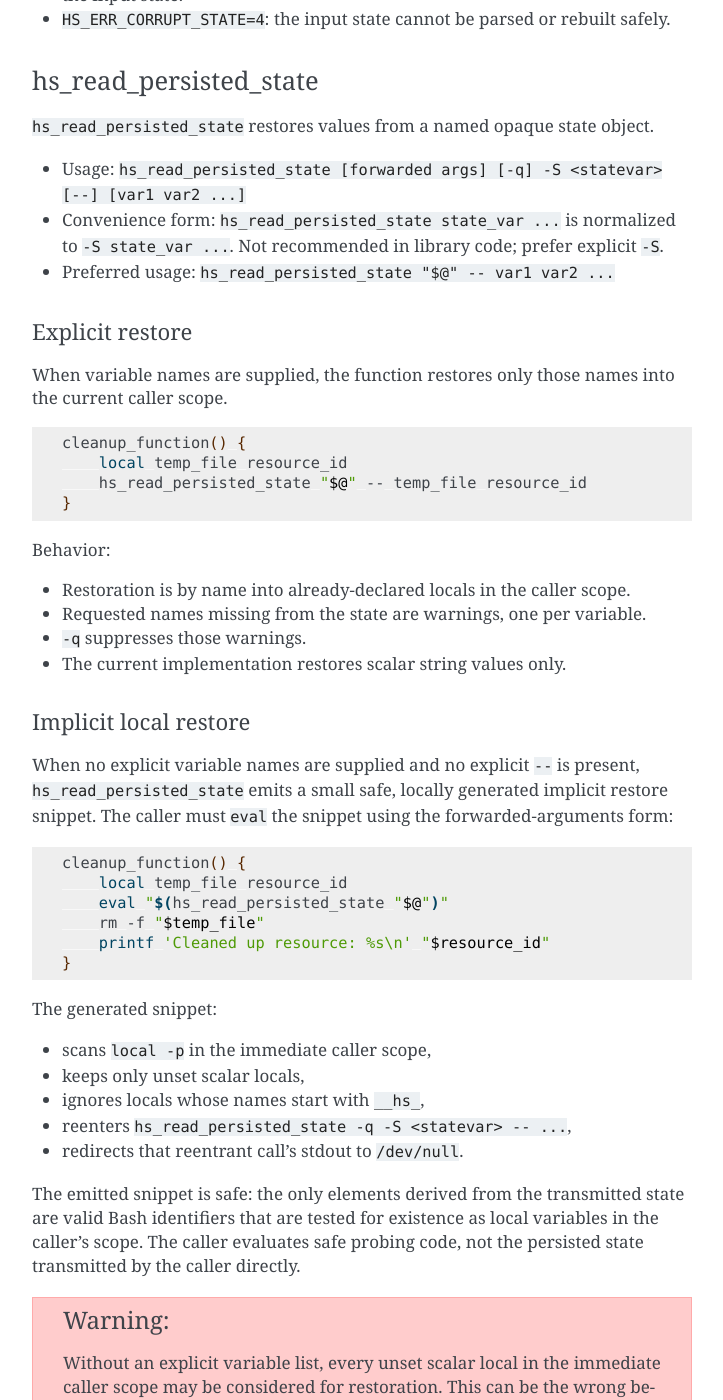
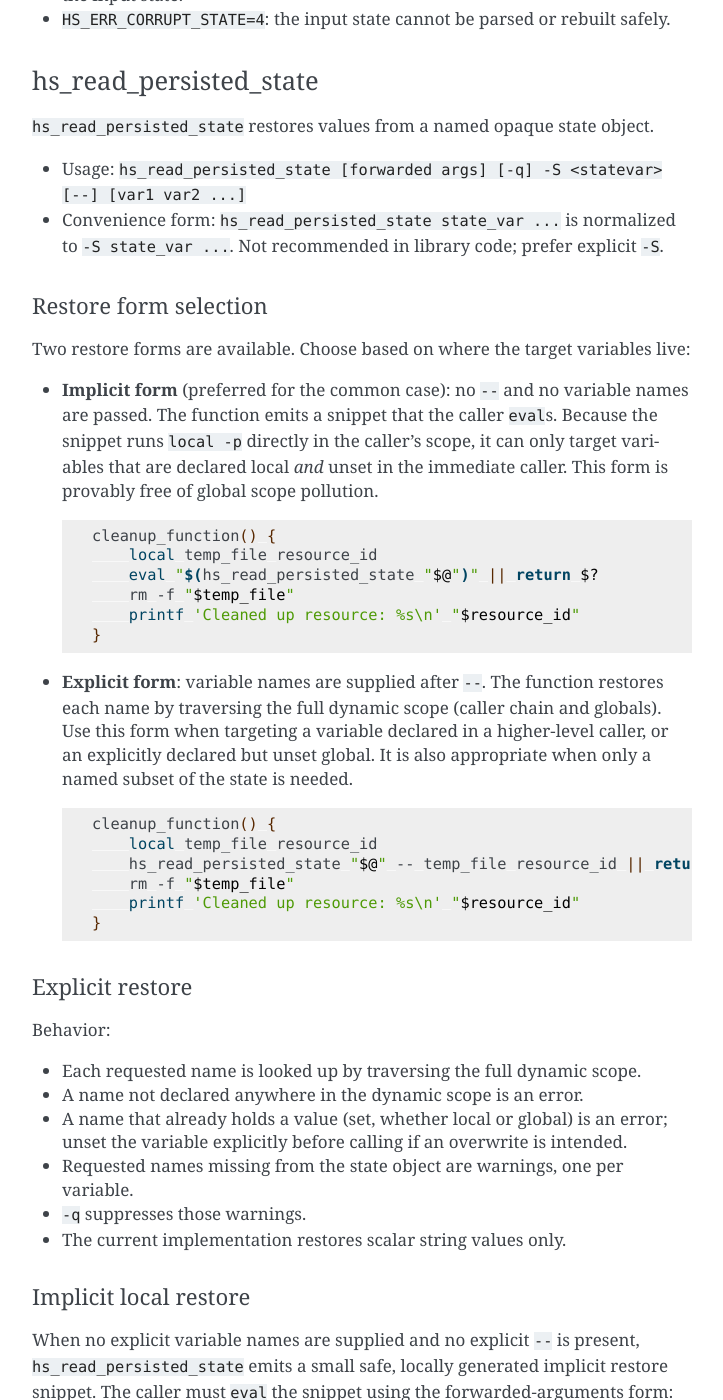
Before and after one commit to CriticalOptimisation/bash-deploy-libs, a Sphinx documentation site: the page built from docs/libraries/handle_state.rst, in a window 1280 px wide and 1400 px high, scrolled down 2705 px. Shown: the whole window, without its empty margins (388-1111 px from the left). Built offline with Sphinx 7.4.7, drawn with Linux system fonts in a browser that asks for light colours; pages that are not in the unit, such as notebooks, are missing from menus; some of the changed text lies outside the part shown.

Commit message:
docs(handle_state): document HS_ERR_VAR_ALREADY_SET and restore form hierarchy (#100)
Add HS_ERR_VAR_ALREADY_SET=11 to Error Codes table and to the
hs_read_persisted_state Errors section alongside HS_ERR_UNKNOWN_VAR_NAME=10.

Rewrite the hs_read_persisted_state usage guidance to establish a clear
form hierarchy: the implicit eval form is preferred for the common case
(provably free of global pollution via local -p in caller scope); the
explicit form is appropriate when targeting variables in a higher-level
caller or declared globals.

Update the function header comment to match the new documented behavior
and add || return $? to all hs_* calls in every code example.

Co-Authored-By: Claude Sonnet 4.6 <noreply@anthropic.com>

```diff
--- a/docs/libraries/handle_state.rst
+++ b/docs/libraries/handle_state.rst
@@ -32,20 +32,20 @@ Quick Start
    init_function() {
        local temp_file="/tmp/some_temp_file"
        local resource_id="resource_123"
-       hs_persist_state_as_code "$@" -- temp_file resource_id
+       hs_persist_state_as_code "$@" -- temp_file resource_id || return $?
    }
 
    cleanup_function() {
        local temp_file resource_id
-       hs_read_persisted_state "$@" -- temp_file resource_id
+       eval "$(hs_read_persisted_state "$@")" || return $?
        rm -f "$temp_file"
        printf 'Cleaned up resource: %s\n' "$resource_id"
-       hs_destroy_state "$@" -- temp_file resource_id
+       hs_destroy_state "$@" -- temp_file resource_id || return $?
    }
 
    local state_var=""
-   init_function -S state_var
-   cleanup_function -S state_var
+   init_function -S state_var || return $?
+   cleanup_function -S state_var || return $?
 
 Public API
 ----------
@@ -129,25 +129,52 @@ hs_read_persisted_state
 - Usage: ``hs_read_persisted_state [forwarded args] [-q] -S <statevar> [--] [var1 var2 ...]``
 - Convenience form: ``hs_read_persisted_state state_var ...`` is normalized to
   ``-S state_var ...``. Not recommended in library code; prefer explicit ``-S``.
-- Preferred usage: ``hs_read_persisted_state "$@" -- var1 var2 ...``
+
+Restore form selection
+^^^^^^^^^^^^^^^^^^^^^^
+
+Two restore forms are available. Choose based on where the target variables live:
+
+- **Implicit form** (preferred for the common case): no ``--`` and no variable
+  names are passed. The function emits a snippet that the caller ``eval``\s.
+  Because the snippet runs ``local -p`` directly in the caller's scope, it can
+  only target variables that are declared local *and* unset in the immediate
+  caller. This form is provably free of global scope pollution.
+
+  .. code-block:: bash
+
+     cleanup_function() {
+         local temp_file resource_id
+         eval "$(hs_read_persisted_state "$@")" || return $?
+         rm -f "$temp_file"
+         printf 'Cleaned up resource: %s\n' "$resource_id"
+     }
+
+- **Explicit form**: variable names are supplied after ``--``. The function
+  restores each name by traversing the full dynamic scope (caller chain and
+  globals). Use this form when targeting a variable declared in a higher-level
+  caller, or an explicitly declared but unset global. It is also appropriate
+  when only a named subset of the state is needed.
+
+  .. code-block:: bash
+
+     cleanup_function() {
+         local temp_file resource_id
+         hs_read_persisted_state "$@" -- temp_file resource_id || return $?
+         rm -f "$temp_file"
+         printf 'Cleaned up resource: %s\n' "$resource_id"
+     }
 
 Explicit restore
 ^^^^^^^^^^^^^^^^
 
-When variable names are supplied, the function restores only those names into
-the current caller scope.
-
-.. code-block:: bash
-
-   cleanup_function() {
-       local temp_file resource_id
-       hs_read_persisted_state "$@" -- temp_file resource_id
-   }
-
 Behavior:
 
-- Restoration is by name into already-declared locals in the caller scope.
-- Requested names missing from the state are warnings, one per variable.
+- Each requested name is looked up by traversing the full dynamic scope.
+- A name not declared anywhere in the dynamic scope is an error.
+- A name that already holds a value (set, whether local or global) is an error;
+  unset the variable explicitly before calling if an overwrite is intended.
+- Requested names missing from the state object are warnings, one per variable.
 - ``-q`` suppresses those warnings.
 - The current implementation restores scalar string values only.
 
@@ -155,14 +182,15 @@ Implicit local restore
 ^^^^^^^^^^^^^^^^^^^^^^
 
 When no explicit variable names are supplied and no explicit ``--`` is present,
-``hs_read_persisted_state`` emits a small safe, locally generated implicit restore snippet. The
-caller must ``eval`` the snippet using the forwarded-arguments form:
+``hs_read_persisted_state`` emits a small safe, locally generated implicit
+restore snippet. The caller must ``eval`` the snippet using the
+forwarded-arguments form:
 
 .. code-block:: bash
 
    cleanup_function() {
        local temp_file resource_id
-       eval "$(hs_read_persisted_state "$@")"
+       eval "$(hs_read_persisted_state "$@")" || return $?
        rm -f "$temp_file"
        printf 'Cleaned up resource: %s\n' "$resource_id"
    }
@@ -206,6 +234,10 @@ Errors:
   state variable is unset or empty.
 - ``HS_ERR_CORRUPT_STATE=4``: the state cannot be evaluated safely while
   restoring explicitly requested variables.
+- ``HS_ERR_UNKNOWN_VAR_NAME=10``: a requested variable name (explicit form) is
+  not declared anywhere in the dynamic scope.
+- ``HS_ERR_VAR_ALREADY_SET=11``: a requested variable name (explicit form)
+  already holds a value; the function refuses to overwrite it.
 
 Helper API
 ----------
@@ -247,6 +279,7 @@ Error Codes
 - ``HS_ERR_MISSING_ARGUMENT=8``
 - ``HS_ERR_INVALID_ARGUMENT_TYPE=9``
 - ``HS_ERR_UNKNOWN_VAR_NAME=10``
+- ``HS_ERR_VAR_ALREADY_SET=11``
 
 Known Limitations
 -----------------
@@ -267,20 +300,20 @@ Persisting and restoring a scalar:
 
    init_function() {
        local token='a b "c" $d'
-       hs_persist_state_as_code "$@" -- token
+       hs_persist_state_as_code "$@" -- token || return $?
    }
 
    cleanup_function() {
        local token
-       hs_read_persisted_state "$@" -- token
+       hs_read_persisted_state "$@" -- token || return $?
        printf '%s\n' "$token"
    }
 
 .. code-block:: bash
 
    local state_var=""
-   init_function -S state_var
-   cleanup_function -S state_var
+   init_function -S state_var || return $?
+   cleanup_function -S state_var || return $?
 
 Representing an array manually through a scalar encoding:
 
@@ -290,26 +323,29 @@ Representing an array manually through a scalar encoding:
        local -a items=("value1" "value2" "value with spaces")
        local encoded
        encoded=$(printf '%s\0' "${items[@]}" | base64 -w0)
-       hs_persist_state_as_code "$@" -- encoded
+       hs_persist_state_as_code "$@" -- encoded || return $?
    }
 
    cleanup_function() {
        local encoded
        local -a items
-       hs_read_persisted_state "$@" -- encoded
+       hs_read_persisted_state "$@" -- encoded || return $?
        mapfile -d '' -t items < <(printf '%s' "$encoded" | base64 -d)
    }
 
 .. code-block:: bash
 
    local state_var=""
-   init_function -S state_var
-   cleanup_function -S state_var
+   init_function -S state_var || return $?
+   cleanup_function -S state_var || return $?
 
 Caveats
 -------
 
-- Prefer explicit restore lists over implicit local restore.
+- Prefer the implicit restore form (``eval "$(hs_read_persisted_state "$@")"``
+  ``|| return $?``) for cleanup functions that restore into their own locals.
+  Use the explicit form only when targeting variables in a higher-level caller
+  or declared globals.
 - Do not rely on the opaque state format being executable code forever.
 - The current implementation uses ``eval`` internally; state should therefore
   be treated as trusted input.
```
Also changed, not shown: 1 other file.
